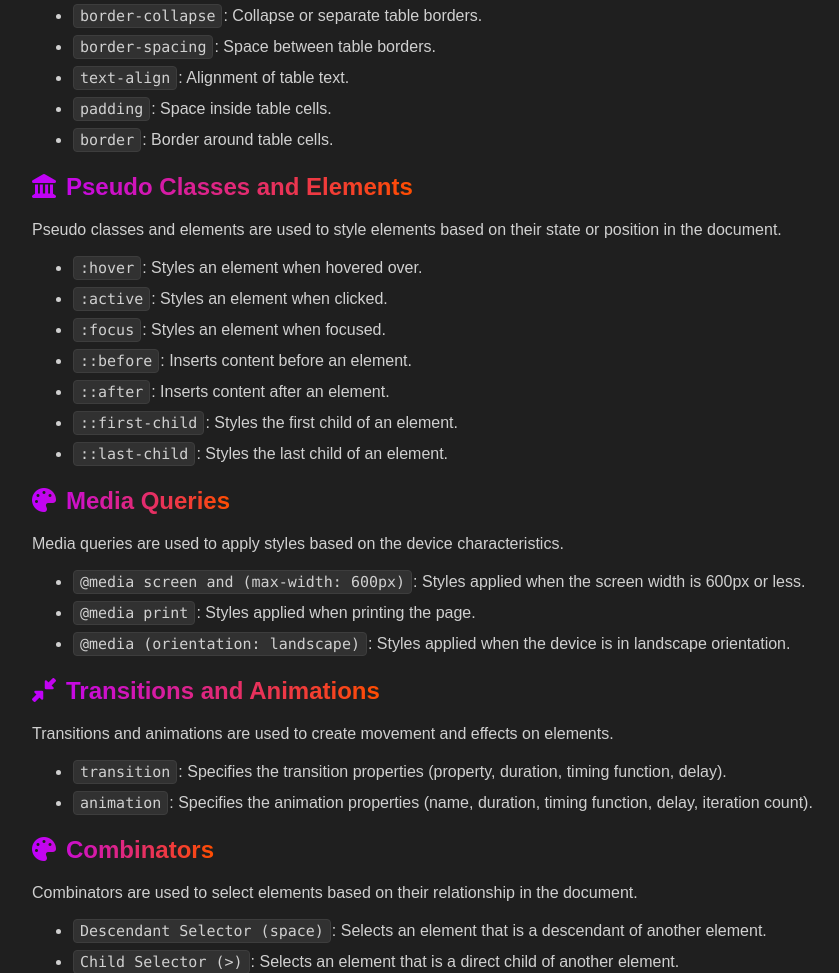
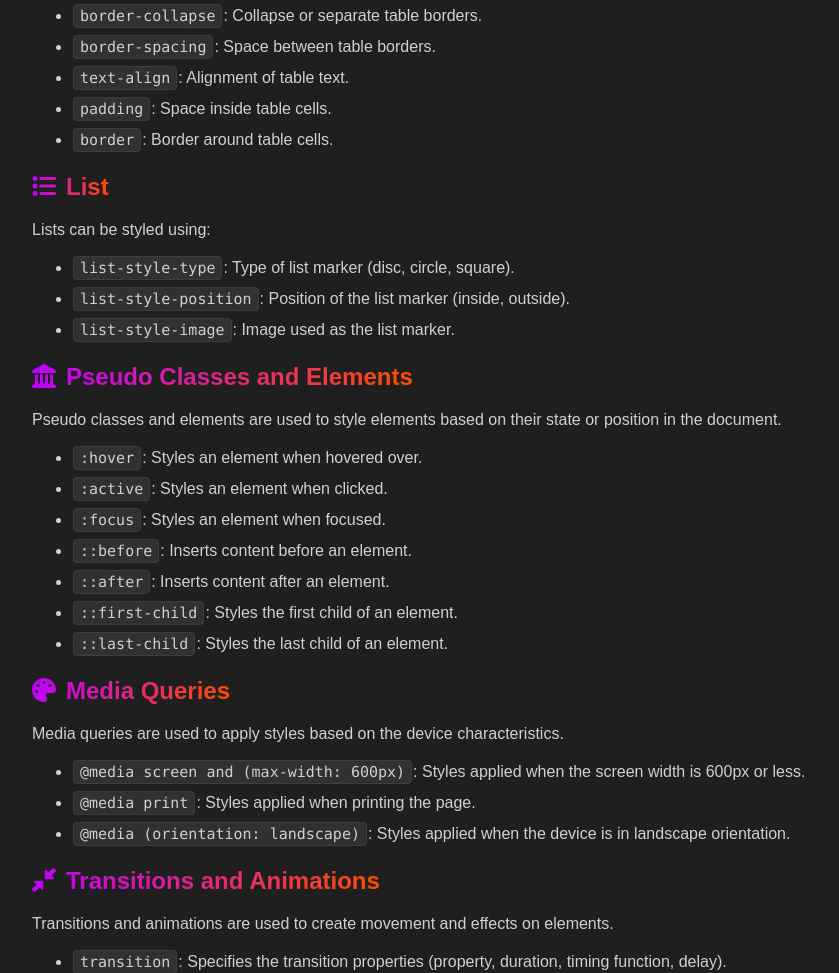
Before and after one commit to Integr-0/html_cheat_sheet, a plain HTML site: page index.html in a window 1280 px wide. Shown: the part 8068-9041 px from the top of the page, without its empty margins (208-1047 px from the left). Drawn offline with Linux system fonts and the light colour scheme; a web font is replaced by a local one.

Commit message:
Add more information

```diff
--- a/index.html
+++ b/index.html
@@ -480,6 +480,14 @@
                     <li><code>border</code>: Border around table cells.</li>
                 </ul>
 
+                <h2><i class="fa-solid fa-list"></i>List</h2>
+                <p>Lists can be styled using:</p>
+                <ul>
+                    <li><code>list-style-type</code>: Type of list marker (disc, circle, square).</li>
+                    <li><code>list-style-position</code>: Position of the list marker (inside, outside).</li>
+                    <li><code>list-style-image</code>: Image used as the list marker.</li>
+                </ul>
+
                 <h2><i class="fa-solid fa-landmark"></i>Pseudo Classes and Elements</h2>
                 <p>Pseudo classes and elements are used to style elements based on their state or position in the document.</p>
                 <ul>
```
